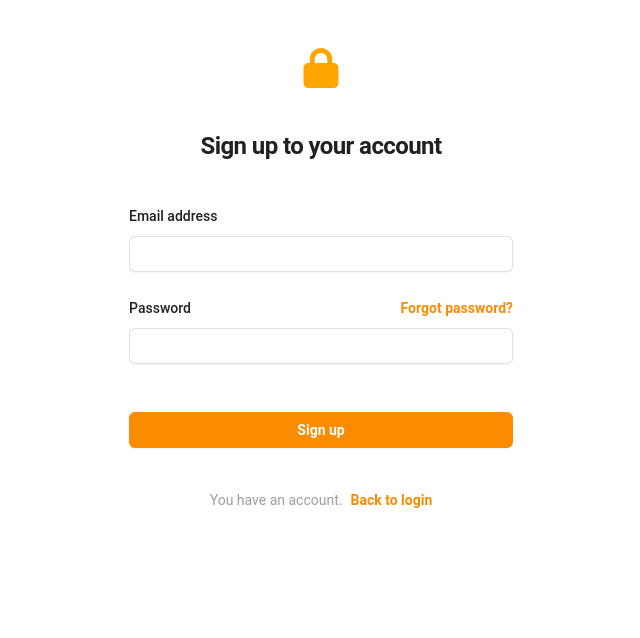
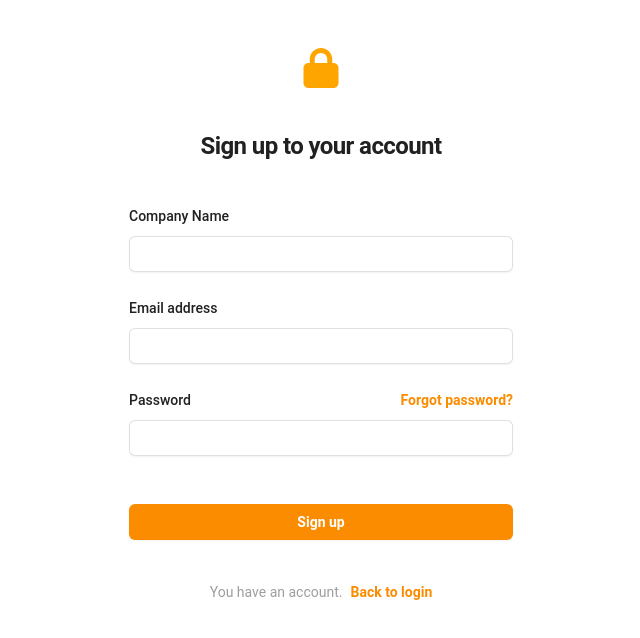
Before and after one commit to KMatsue/movie-upload-react-drf, a React (Vite) app in the folder frontend-react/: page / in a window 1280 px wide. Both pictures are taken after a click on the element "Create Account". Shown: the top 638 px of the page, without its empty margins (319-959 px from the left). Built offline with nearby package versions, Linux system fonts and the light colour scheme.

Commit message:
Update: Login.jsx SignUpフォームに会社名の入力フォームを追加

```diff
--- a/frontend-react/src/components/Login.jsx
+++ b/frontend-react/src/components/Login.jsx
@@ -142,6 +142,26 @@ const Login = (props) => {
 
       <div className="mt-10 sm:mx-auto sm:w-full sm:max-w-sm">
         <form className="space-y-6" onSubmit={login}>
+          {!state.isLoginView && (
+            <div>
+              <label
+                htmlFor="username"
+                className="block text-sm font-medium leading-6 text-gray-900"
+              >
+                Company Name
+              </label>
+              <div className="mt-2">
+                <input
+                  id="username"
+                  name="username"
+                  type="username"
+                  value={state.credentialsLog.username}
+                  onChange={inputChangedLog()}
+                  className="block w-full rounded-md border-0 p-1.5 text-gray-900 shadow-sm ring-1 ring-inset ring-gray-300 placeholder:text-gray-400 focus:ring-2 focus:ring-inset focus:ring-orange-600 sm:text-sm sm:leading-6"
+                />
+              </div>
+            </div>
+          )}
           <div>
             <label
               htmlFor="email"
```
